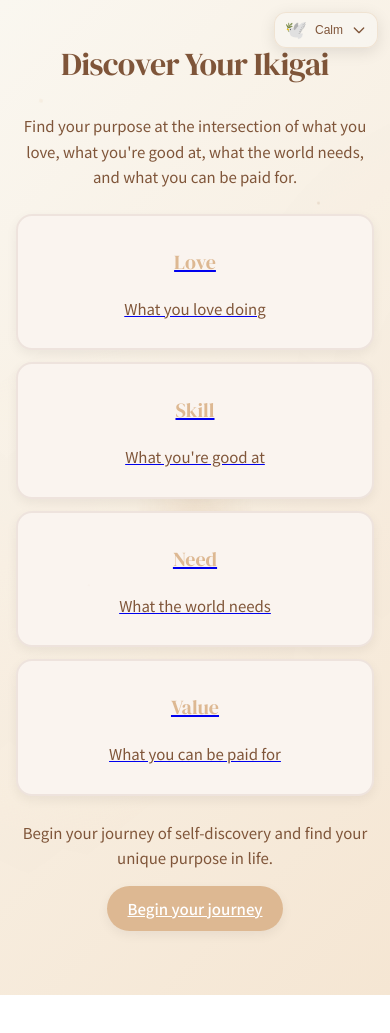
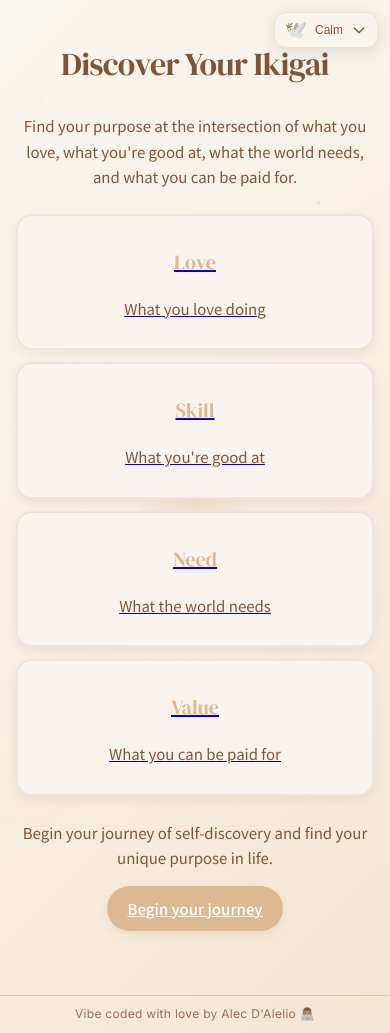
Before and after one commit to alecdalelio/ikigen, a Next.js app: page / in a window 390 px wide. Before the commit the page ends 995 px from the top, so only its background shows below. Built offline with nearby package versions, Linux system fonts and the light colour scheme; a web font is replaced by a local one.

Commit message:
feat: add Alec's signature footer to the Ikigen app

```diff
--- /dev/null
+++ b/app/components/Footer.tsx
@@ -0,0 +1,15 @@
+import React from 'react';
+
+const Footer: React.FC = () => {
+  return (
+    <footer className="ikigai-footer">
+      <div className="footer-content">
+        <p className="footer-signature">
+          Vibe coded with love by Alec D'Alelio 👨🏽‍💻
+        </p>
+      </div>
+    </footer>
+  );
+};
+
+export default Footer;
--- a/app/globals.css
+++ b/app/globals.css
@@ -2376,3 +2376,73 @@ body {
     font-size: 14px;
   }
 }
+
+/* Footer Styles */
+.ikigai-footer {
+  width: 100%;
+  padding: var(--space-harmony, 1rem) 0;
+  margin-top: auto;
+  background: transparent;
+  border-top: 1px solid var(--ikigai-gold, #DDB892);
+  opacity: 0.8;
+  transition: opacity 0.3s ease-in-out;
+}
+
+.ikigai-footer:hover {
+  opacity: 1;
+}
+
+.footer-content {
+  max-width: 1200px;
+  margin: 0 auto;
+  padding: 0 var(--space-harmony, 1rem);
+  text-align: center;
+}
+
+.footer-signature {
+  font-family: var(--font-zen);
+  font-size: 0.875rem;
+  color: var(--theme-text, var(--ikigai-brown));
+  margin: 0;
+  font-weight: 400;
+  letter-spacing: 0.025em;
+  transition: color 0.3s ease-in-out;
+}
+
+.footer-signature:hover {
+  color: var(--ikigai-warm-gold, #B08968);
+}
+
+/* Ensure footer stays at bottom */
+.theme-layout {
+  min-height: 100vh;
+  display: flex;
+  flex-direction: column;
+}
+
+.theme-main {
+  flex: 1;
+  display: flex;
+  flex-direction: column;
+}
+
+/* Responsive footer adjustments */
+@media (max-width: 768px) {
+  .ikigai-footer {
+    padding: 0.75rem 0;
+  }
+
+  .footer-signature {
+    font-size: 0.8rem;
+  }
+}
+
+@media (max-width: 480px) {
+  .ikigai-footer {
+    padding: 0.5rem 0;
+  }
+
+  .footer-signature {
+    font-size: 0.75rem;
+  }
+}
--- a/app/layout.tsx
+++ b/app/layout.tsx
@@ -3,6 +3,7 @@ import { Inter } from "next/font/google";
 import "./globals.css";
 import { ThemeProvider } from './contexts/ThemeContext';
 import ThemeToggle from './components/ThemeToggle';
+import Footer from './components/Footer';
 
 const inter = Inter({
   variable: "--font-inter",
@@ -40,6 +41,7 @@ export default function RootLayout({
             <main className="theme-main">
               {children}
             </main>
+            <Footer />
           </div>
         </ThemeProvider>
       </body>
```
